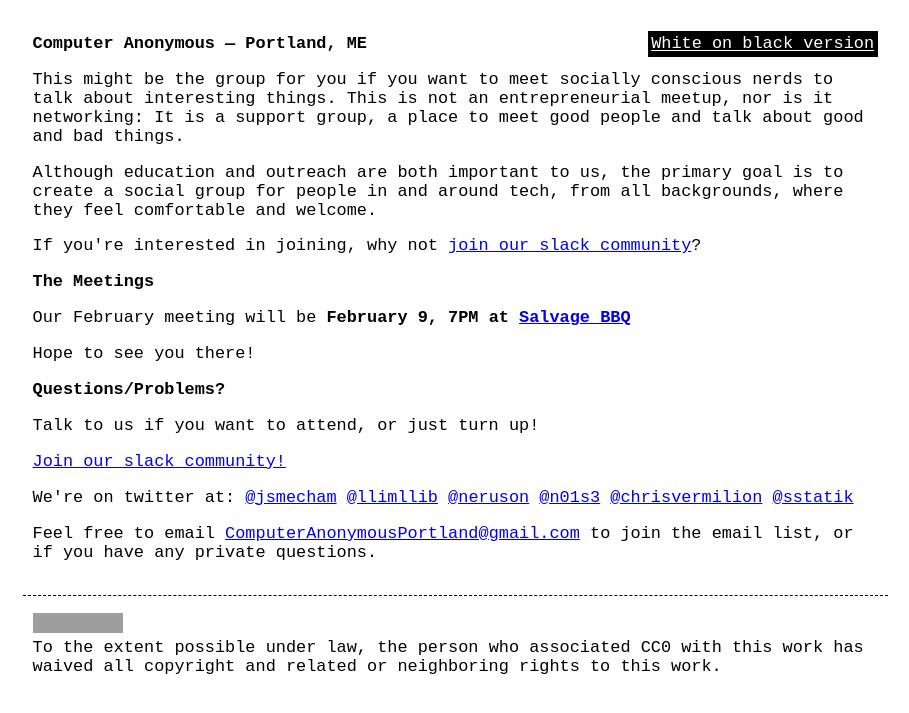
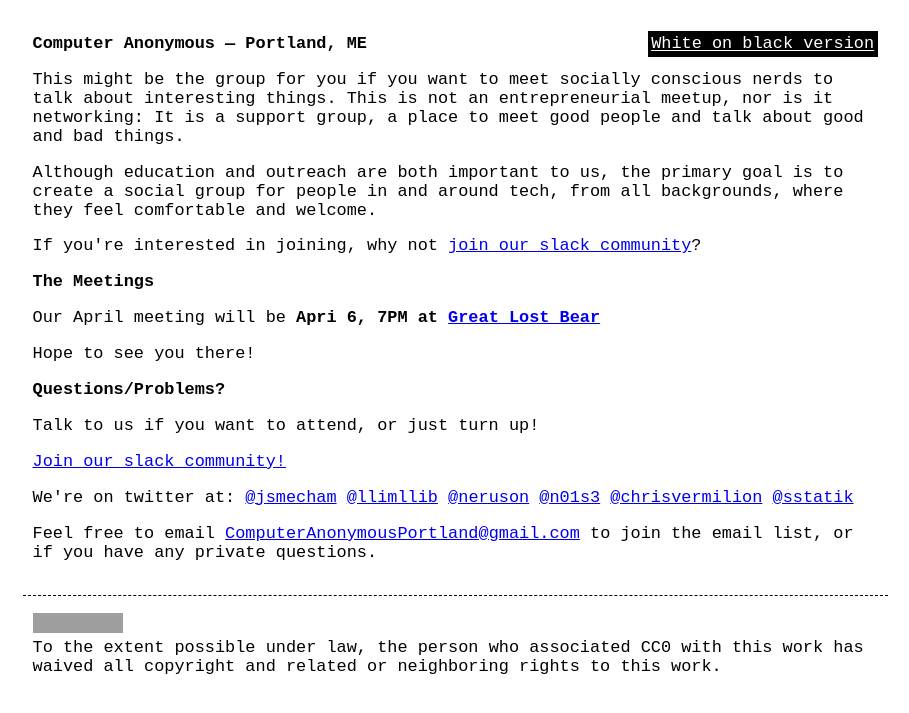
Before and after one commit to computeranonymous/computer, a Jekyll site: the page built from us_portland.html, in a window 1280 px wide. Shown: the top 713 px of the page, without its empty margins (185-1094 px from the left). Built offline with Jekyll 4.4.1, drawn with Linux system fonts in a browser that asks for light colours; grey boxes are pictures that could not be loaded.

Commit message:
update us_portland

```diff
--- a/us_portland.html
+++ b/us_portland.html
@@ -12,7 +12,7 @@
 
 <h3>The Meetings</h3>
 
-<p>Our February meeting will be <b>February 9, 7PM at <a href="http://www.salvagebbq.com/">Salvage BBQ</a></b></p>
+<p>Our April meeting will be <b>Apri 6, 7PM at <a href="http://www.greatlostbear.com/">Great Lost Bear</a></b></p>
 
 <p>Hope to see you there!
 
```
